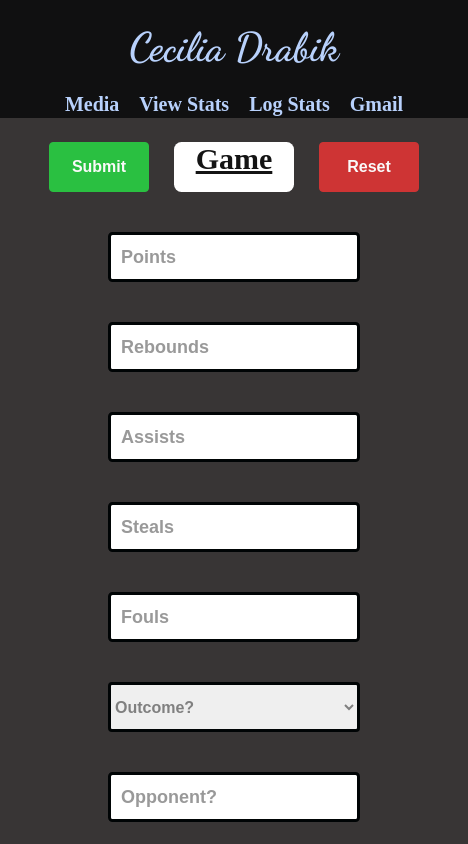
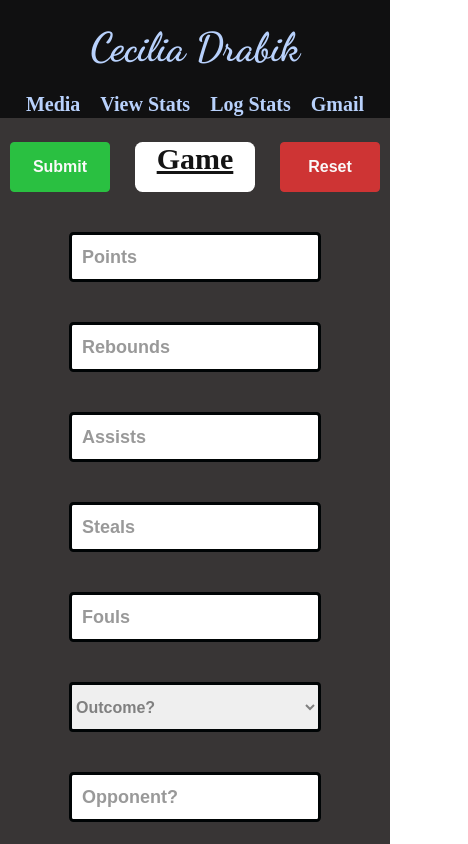
Before and after one commit to mkdrabik/Ciels_Stats, a React (Create React App) app: page /stat_form in a window 390 px wide. Shown: the top 844 px of the page, 468 px wide, since content can reach past the window. Built offline with nearby package versions, Linux system fonts and the light colour scheme; the HTML template or start-up script is replaced by a standard one; a web font is replaced by a local one.

Commit message:
overflow

```diff
--- a/src/pages/css/Stat_Form.css
+++ b/src/pages/css/Stat_Form.css
@@ -146,7 +146,7 @@ li {
     height: 50px;
   }
   .bg {
-    width: 120vw;
+    width: 100vw;
   }
 
   button {
@@ -172,6 +172,7 @@ li {
     display: flex;
     flex-direction: row;
     justify-content: center;
+    overflow: hidden;
   }
   .col {
     padding: 0.25rem;
```
